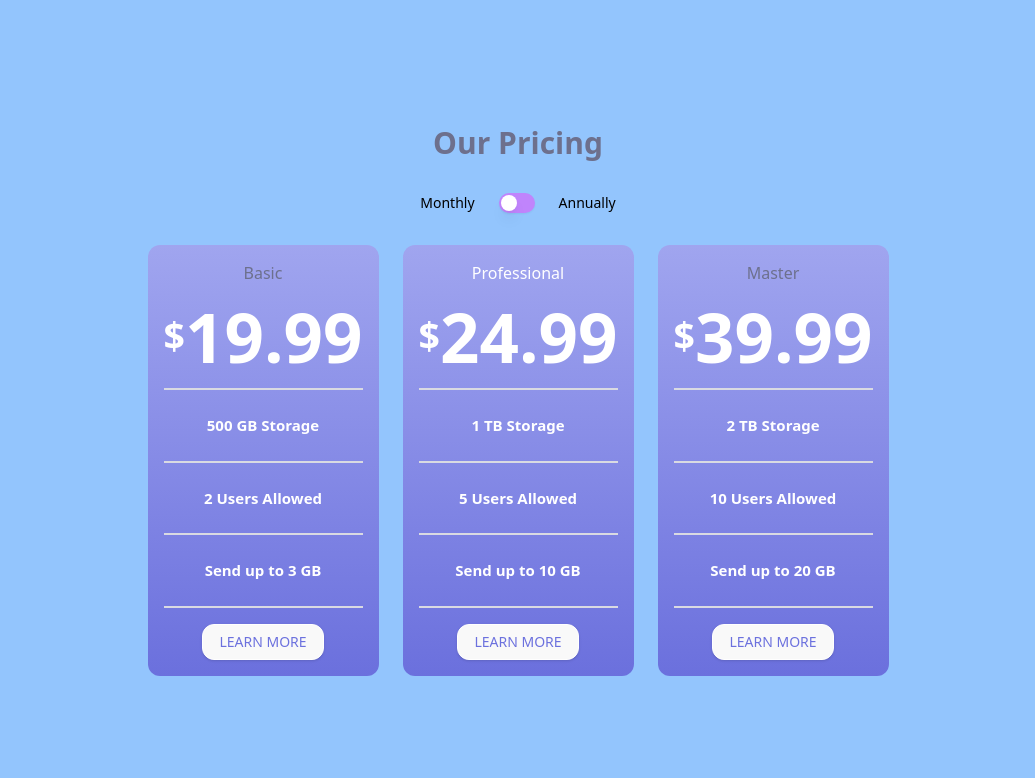
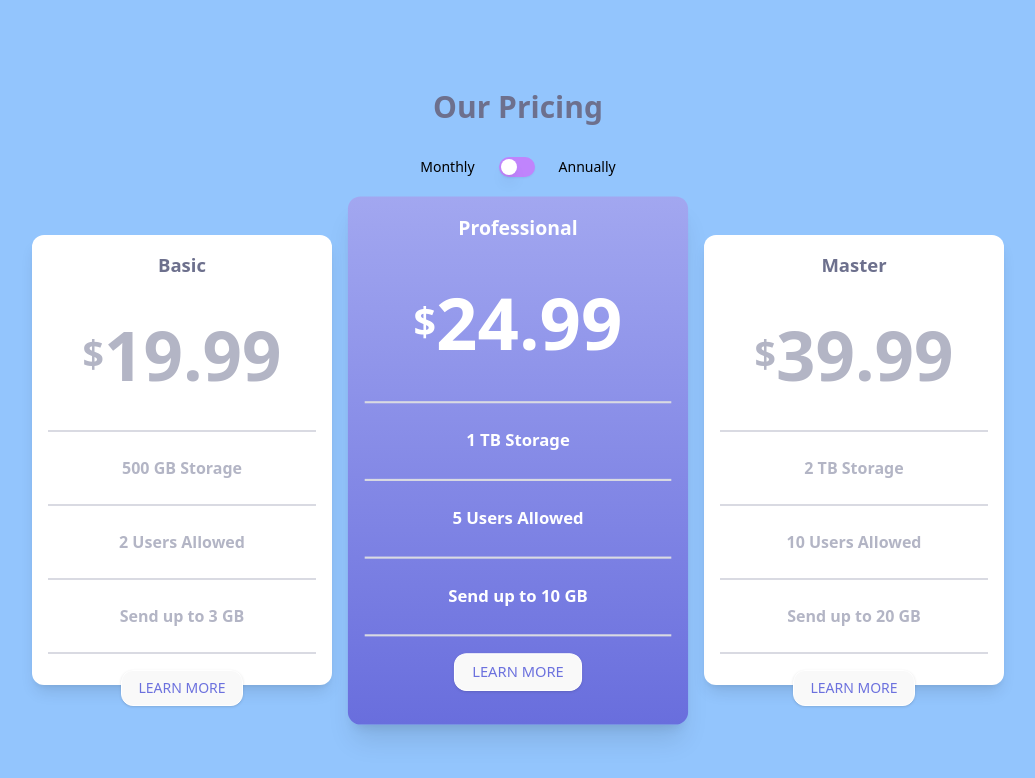
Before and after one commit to felipesdiseno/frontendmentor, a Next.js app: page /pricingpage in a window 1280 px wide. Shown: the top 778 px of the page, without its empty margins (122-1157 px from the left). Built offline with nearby package versions, Linux system fonts and the light colour scheme.

Commit message:
cambios realizados en logica y estilos de pricingwtoggle

```diff
--- a/src/app/pricingpage/page.tsx
+++ b/src/app/pricingpage/page.tsx
@@ -44,36 +44,15 @@ function PricingPage() {
       <h1 className="font-bold text-3xl text-[#6D708D] mb-8">Our Pricing</h1>
       <div className="flex flex-row items-center gap-6 mb-8">
         <h3 className="text-sm font-medium">Monthly</h3>
-        <Switch
-          className="bg-[#797EE2]"
-          checked={isAnnual}
-          onCheckedChange={handleToggle}
-        />
+        <Switch checked={isAnnual} onCheckedChange={handleToggle} />
         <h3 className="text-sm font-medium">Annually</h3>
       </div>
-      <div className="flex flex-col md:flex-row gap-6 justify-center items-center">
+      <div className="flex flex-col md:flex-row  sm:flex-col gap-6 justify-center items-center">
         {cardInformation.map((info, index) => (
           <PricingwToggle
             key={index}
-            pack={info.pack}
-            priceMonth={isAnnual ? info.priceYear : info.priceMonth}
-            priceYear={info.priceYear}
-            storage={info.storage}
-            users={info.users}
-            send={info.send}
-            className={`
-              p-4 rounded-lg shadow-lg transition-all duration-300
-              ${
-                info.pack === "Professional"
-                  ? "bg-gradient-to-b from-[#A2A7F0] to-[#696EDD] text-white md:scale-105 md:shadow-xl"
-                  : "bg-white"
-              }
-              ${
-                info.pack === "Professional"
-                  ? "md:w-[324px] md:h-[503px] sm:w-[337.5px] sm:h-[423px]"
-                  : "md:w-[300px] md:h-[450px]"
-              }
-            `}
+            {...info}
+            isProfessional={info.pack === "Professional"}
           />
         ))}
       </div>
--- /dev/null
+++ b/src/components/pricingcomponent/bestPrice.tsx
@@ -0,0 +1,53 @@
+import React from "react";
+import { Button } from "../ui/button";
+import IPricing from "../../../interfaces/Iprincing";
+
+const bestPrice: IPricing[] = [
+  {
+    pack: "Professional",
+    priceMonth: "24.99",
+    priceYear: "249.99",
+    storage: "1 TB Storage",
+    users: "5 Users Allowed",
+    send: "Send up to 10 GB",
+  },
+];
+interface PricingwToggleProps extends IPricing {
+  className?: string;
+}
+function PricingwToggle({
+  pack,
+  priceMonth,
+
+  storage,
+  users,
+  send,
+}: PricingwToggleProps) {
+  return (
+    <div className="flex flex-col items-center justify-center bg-gradient-to-b from-[#A0A5EF] to-[#6B70DD] p-4 rounded-xl">
+      <h3 className={isProfessional ? "text-white" : "text-[#6D708D]"}>
+        {pack}
+      </h3>
+      <div className="flex flex-row items-center justify-center border-b-2 w-full border-[#D9DAE2] text-white">
+        <h3 className="font-bold text-[37.5px]">$</h3>
+        <h1 className="font-bold text-[69px]">{priceMonth}</h1>
+      </div>
+      <div className="border-b-2 w-full border-[#D9DAE2] flex justify-center">
+        <h2 className="mb-6 text-[15px] text-white font-bold mt-6">
+          {storage}
+        </h2>
+      </div>
+      <div className="border-b-2 w-full border-[#D9DAE2]  flex justify-center">
+        <h2 className="mb-6 text-[15px] text-white font-bold mt-6">{users}</h2>
+      </div>
+      <div className="border-b-2 w-full border-[#D9DAE2] flex justify-center">
+        <h2 className="mb-6 text-[15px] text-white font-bold mt-6">{send}</h2>
+      </div>
+      <Button className="bg-[#F9F9F9] hover:text-white text-[#6C71DE] hover:bg-[#6C71DE] hover: border border-white rounded-xl mt-4">
+        LEARN MORE
+      </Button>
+    </div>
+  );
+}
+
+export default PricingwToggle;
--- a/src/components/pricingcomponent/index.tsx
+++ b/src/components/pricingcomponent/index.tsx
@@ -4,39 +4,99 @@ import IPricing from "../../../interfaces/Iprincing";
 
 interface PricingwToggleProps extends IPricing {
   className?: string;
+  isProfessional?: boolean;
 }
 function PricingwToggle({
   pack,
   priceMonth,
-  priceYear,
+
   storage,
   users,
   send,
+  isProfessional,
 }: PricingwToggleProps) {
-  const isProfessional = pack === "Professional";
   return (
-    <div className="flex flex-col items-center justify-center bg-gradient-to-b from-[#A0A5EF] to-[#6B70DD] p-4 rounded-xl">
-      <h3 className={isProfessional ? "text-white" : "text-[#6D708D]"}>
+    <div
+      className={`p-4 rounded-xl shadow-lg transition-all duration-300
+        ${
+          isProfessional
+            ? "bg-gradient-to-b from-[#A2A7F0] to-[#696EDD] text-white md:scale-105 md:shadow-xl"
+            : "bg-white"
+        }
+        ${
+          isProfessional
+            ? "md:w-[324px] md:h-[503px] sm:w-[337.5px] sm:h-[423px]"
+            : "md:w-[300px] md:h-[450px]"
+        }
+      `}
+    >
+      <h3
+        className={
+          isProfessional
+            ? "text-white font-bold text-center text-[18.5px]"
+            : "text-[#6D708D] font-bold text-center text-[18.5px]"
+        }
+      >
         {pack}
       </h3>
       <div className="flex flex-row items-center justify-center border-b-2 w-full border-[#D9DAE2] text-white">
-        <h3 className="font-bold text-[37.5px]">$</h3>
-        <h1 className="font-bold text-[69px]">{priceMonth}</h1>
+        <h3
+          className={
+            isProfessional
+              ? "font-bold text-[37.5px] text-white"
+              : "font-bold text-[37.5px] text-[#B3B5C5]"
+          }
+        >
+          $
+        </h3>
+        <h1
+          className={
+            isProfessional
+              ? "mb-6 text-[69px] text-white font-bold mt-6"
+              : "mb-6 text-[69px] text-[#B3B5C5] font-bold mt-6"
+          }
+        >
+          {priceMonth}
+        </h1>
       </div>
       <div className="border-b-2 w-full border-[#D9DAE2] flex justify-center">
-        <h2 className="mb-6 text-[15px] text-white font-bold mt-6">
+        <h2
+          className={
+            isProfessional
+              ? "mb-6 text-[15.9px] text-white font-bold mt-6"
+              : "mb-6 text-[15p.9px] text-[#B3B5C5] font-bold mt-6"
+          }
+        >
           {storage}
         </h2>
       </div>
       <div className="border-b-2 w-full border-[#D9DAE2]  flex justify-center">
-        <h2 className="mb-6 text-[15px] text-white font-bold mt-6">{users}</h2>
+        <h2
+          className={
+            isProfessional
+              ? "mb-6 text-[15.9px] text-white font-bold mt-6"
+              : "mb-6 text-[15p.9px] text-[#B3B5C5] font-bold mt-6"
+          }
+        >
+          {users}
+        </h2>
       </div>
       <div className="border-b-2 w-full border-[#D9DAE2] flex justify-center">
-        <h2 className="mb-6 text-[15px] text-white font-bold mt-6">{send}</h2>
+        <h2
+          className={
+            isProfessional
+              ? "mb-6 text-[15.9px] text-white font-bold mt-6"
+              : "mb-6 text-[15p.9px] text-[#B3B5C5] font-bold mt-6"
+          }
+        >
+          {send}
+        </h2>
       </div>
-      <Button className="bg-[#F9F9F9] hover:text-white text-[#6C71DE] hover:bg-[#6C71DE] hover: border border-white rounded-xl mt-4">
-        LEARN MORE
-      </Button>
+      <div className="flex flex-col items-center justify-center">
+        <Button className="bg-[#F9F9F9] hover:text-white text-[#6C71DE] hover:bg-[#6C71DE] hover: border border-white rounded-xl mt-4">
+          LEARN MORE
+        </Button>
+      </div>
     </div>
   );
 }
```
